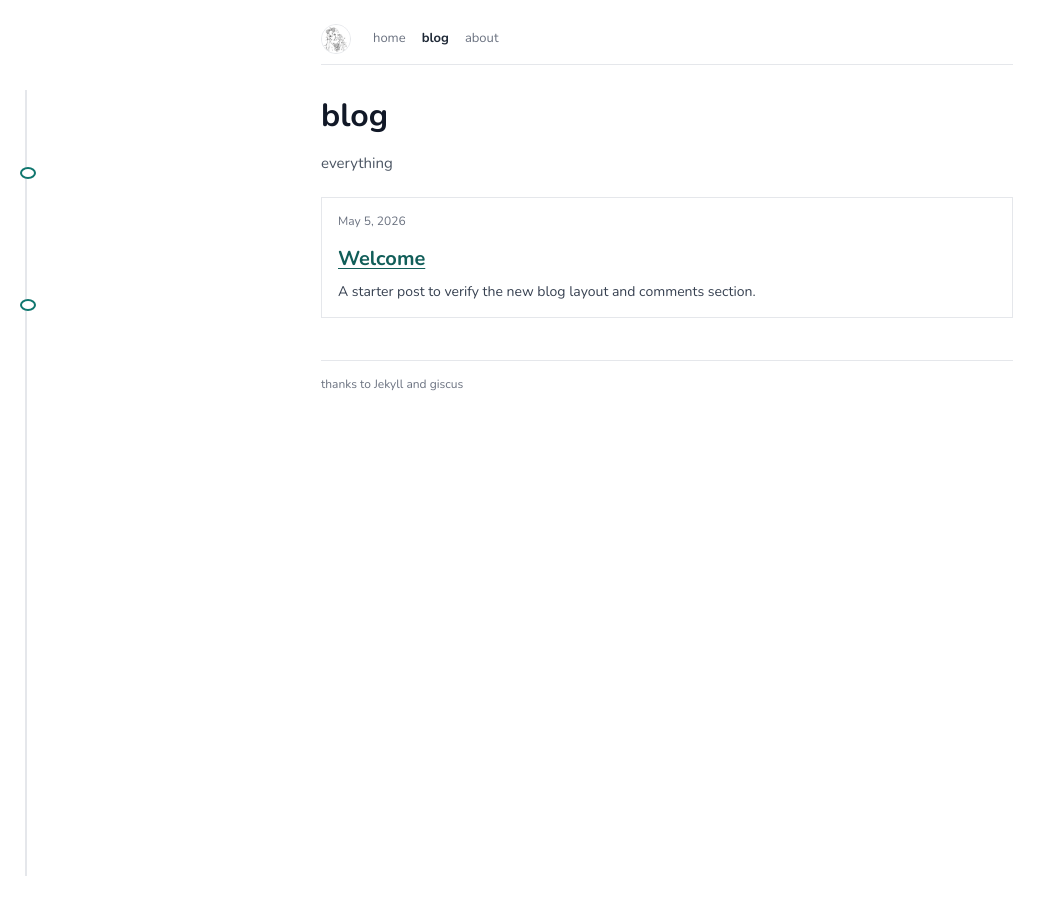
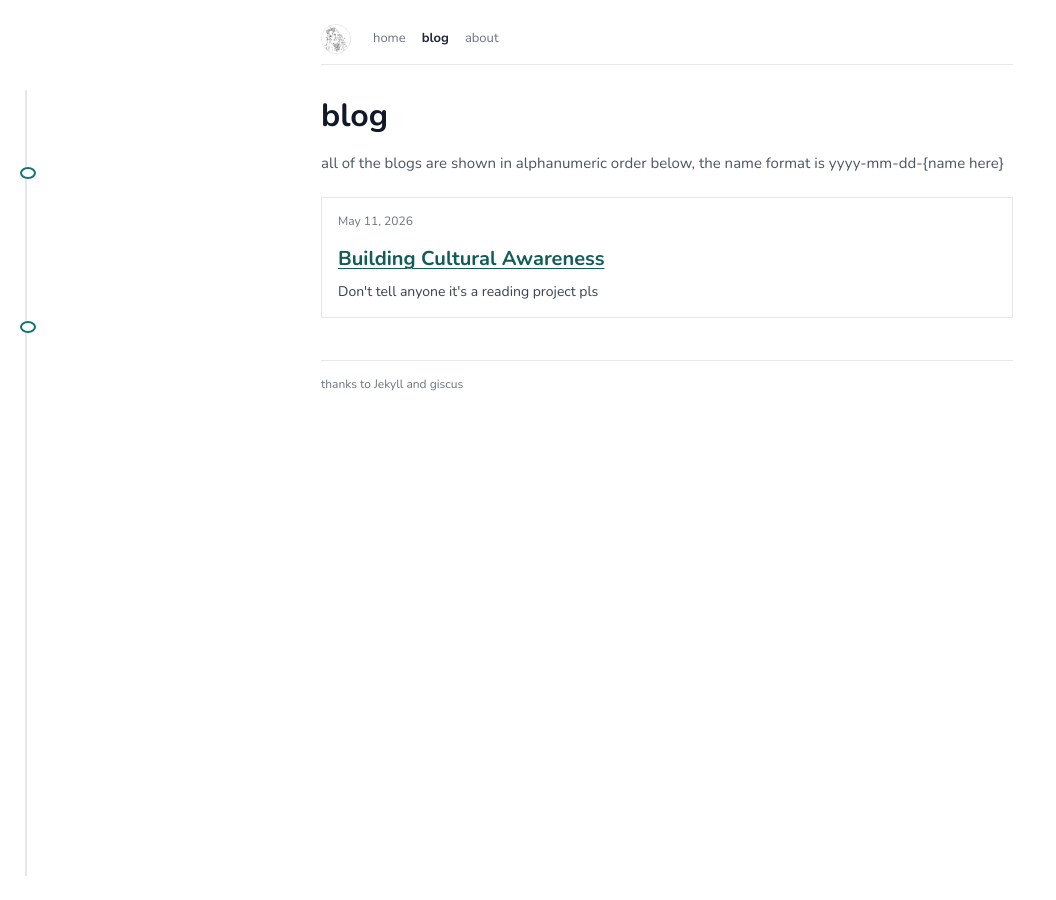
Before and after one commit to ephiv/blog, a Jekyll site: the page built from blog.md, in a window 1280 px wide. Shown: the whole page, without its empty margins (0-1056 px from the left). Built offline with Jekyll 4.4.1, drawn with Linux system fonts in a browser that asks for light colours; part of the change alters nothing that is shown.

Commit message:
new blog post and remove placeholder blog post

```diff
--- a/_posts/2026-05-06-welcome.md
+++ /dev/null
@@ -1,10 +0,0 @@
----
-title: "Welcome"
-date: 2026-05-06 00:00:00 +0700
-description: "A starter post to verify the new blog layout and comments section."
----
-This is the first post in the rebuilt Jekyll blog.
-
-The layout, spacing, accent color, and scroll-progress rail are adapted from the design choices used on `ephiv.github.io`, while the structure here is tuned for a simple writing-focused blog.
-
-Once giscus is fully configured in `_config.yml`, this page will show a live comments section underneath the post body.
--- /dev/null
+++ b/_posts/2026-05-11-cultural-awareness.md
@@ -0,0 +1,26 @@
+---
+title: "Building Cultural Awareness"
+date: 2026-05-11 08:45:00 +0700
+description: "Don't tell anyone it's a reading project pls"
+---
+<h2>What is cultural awareness</h2>
+
+Cultural awareness is when you're aware that people from different cultures have differences that are respectable and accepting differences without being a jerk. Building cultural awareness can help you have meaningful interactions with people around you in a multicultural, cosmopolitan environment like Australia where there can be unfamiliar experiences.
+This can help if:
+- you want to learn how to understand other cultures
+- you want to learn how to talk to people with different backgrounds
+- you want to be more open-minded when doing both
+
+<h2>How to build cultural awareness</h2>
+
+<h3>Talk to someone</h3>
+
+Probably communicating with people from different backgrounds is the second most fun way to get to know different cultures, talking to people will surround you with friends that you can rely on. If you're more familiar with meeting people online, you can try to chat up a person who want to get to know better in the community Discord server who has the same hobbies as you or look for international penpals to look forward to writing to. This can also help you practise your conversational or writing language skills when learning a new language. Remember to treat them as a friend rather than a way to build your cultural awareness, the goal is to not treat people differently but to make them feel welcome about talking to someone different.
+
+<h3>Travel</h3>
+
+Travelling is the first most fun way to get to know different cultures. You're surrounding yourself in an unfamiliar environment with an unfamiliar community. Getting to travel gives you an entirely new experience you might enjoy while learning different cultures. If you can't save up to travel anywhere, look for a virtual or documented travel experience from someone else on social media going to your chosen country.
+
+<h3>Do research</h3>
+
+One of the worst things you can do while trying to understand people is getting it from an unreliable secondary source, presumably from spoken rumors aroused from certain events or stereotypes which refuse to let go. Stereotypes can affect different people heavily as it will limit their opportunities and quality of life internationally. Instead, make an effort and do research to get the learn people and share what you found out to social media to hopefully get more people to understand a specific culture in a truthier way.
--- a/blog.md
+++ b/blog.md
@@ -2,7 +2,7 @@
 title: blog
 permalink: /posts/
 active_section: blog
-lead: everything
+lead: all of the blogs are shown in alphanumeric order below, the name format is yyyy-mm-dd-{name here}
 ---
 <div class="post-list">
   {% if site.posts.size > 0 %}
```
